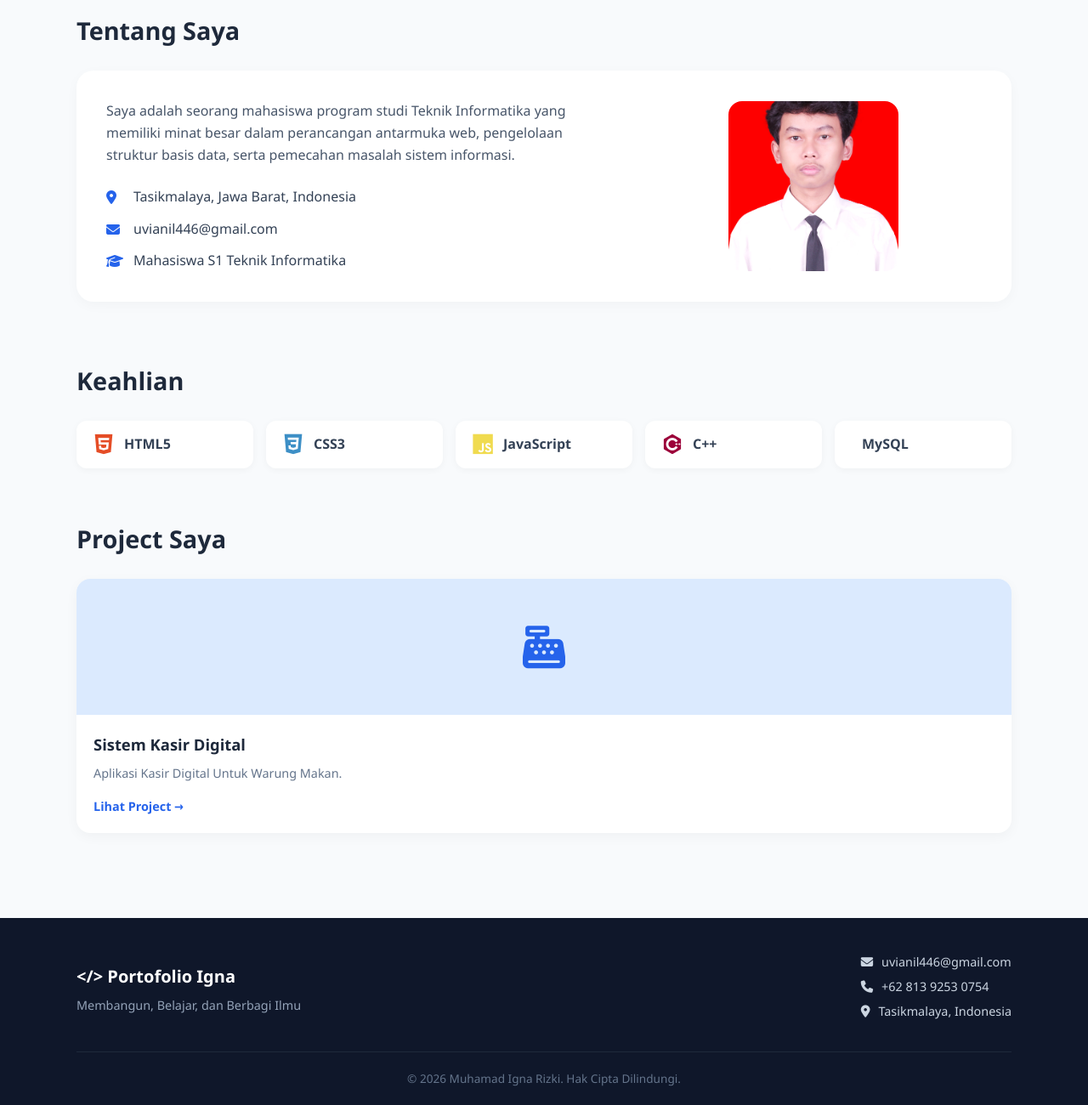
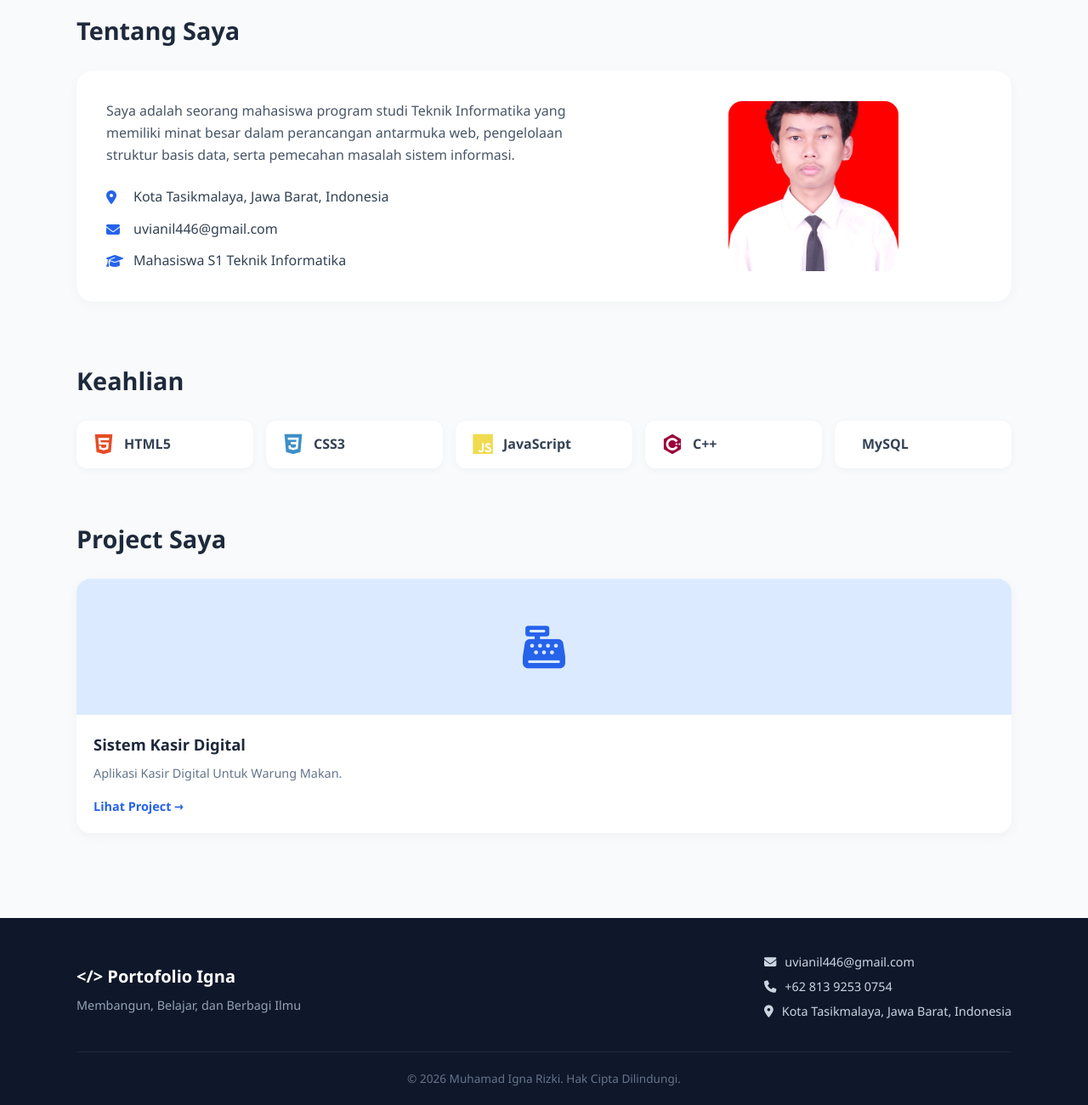
Before and after one commit to MuhamadIgnaRizki/Portofolio, a plain HTML site: page index.html in a window 1280 px wide. Shown: the part 556-1856 px from the top of the page at 85% size. Drawn offline with nearby package versions, Linux system fonts and the light colour scheme.

Commit message:
Update kode baru

```diff
--- a/index.html
+++ b/index.html
@@ -59,7 +59,7 @@
     <div class="igna_info_list">
     <div class="igna_info_item">
     <i class="fas fa-map-marker-alt"></i>
-    <span>Tasikmalaya, Jawa Barat, Indonesia</span>
+    <span>Kota Tasikmalaya, Jawa Barat, Indonesia</span>
     </div>
     <div class="igna_info_item">
     <i class="fas fa-envelope"></i>
@@ -147,7 +147,7 @@
     <div class="igna_footer_contact">
     <p><i class="fas fa-envelope"></i> uvianil446@gmail.com</p>
     <p><i class="fas fa-phone"></i> +62 813 9253 0754</p>
-    <p><i class="fas fa-map-marker-alt"></i> Tasikmalaya, Indonesia</p>
+    <p><i class="fas fa-map-marker-alt"></i>Kota Tasikmalaya, Jawa Barat, Indonesia</p>
       </div>
     </div>
     <div class="igna_copyright">
```
